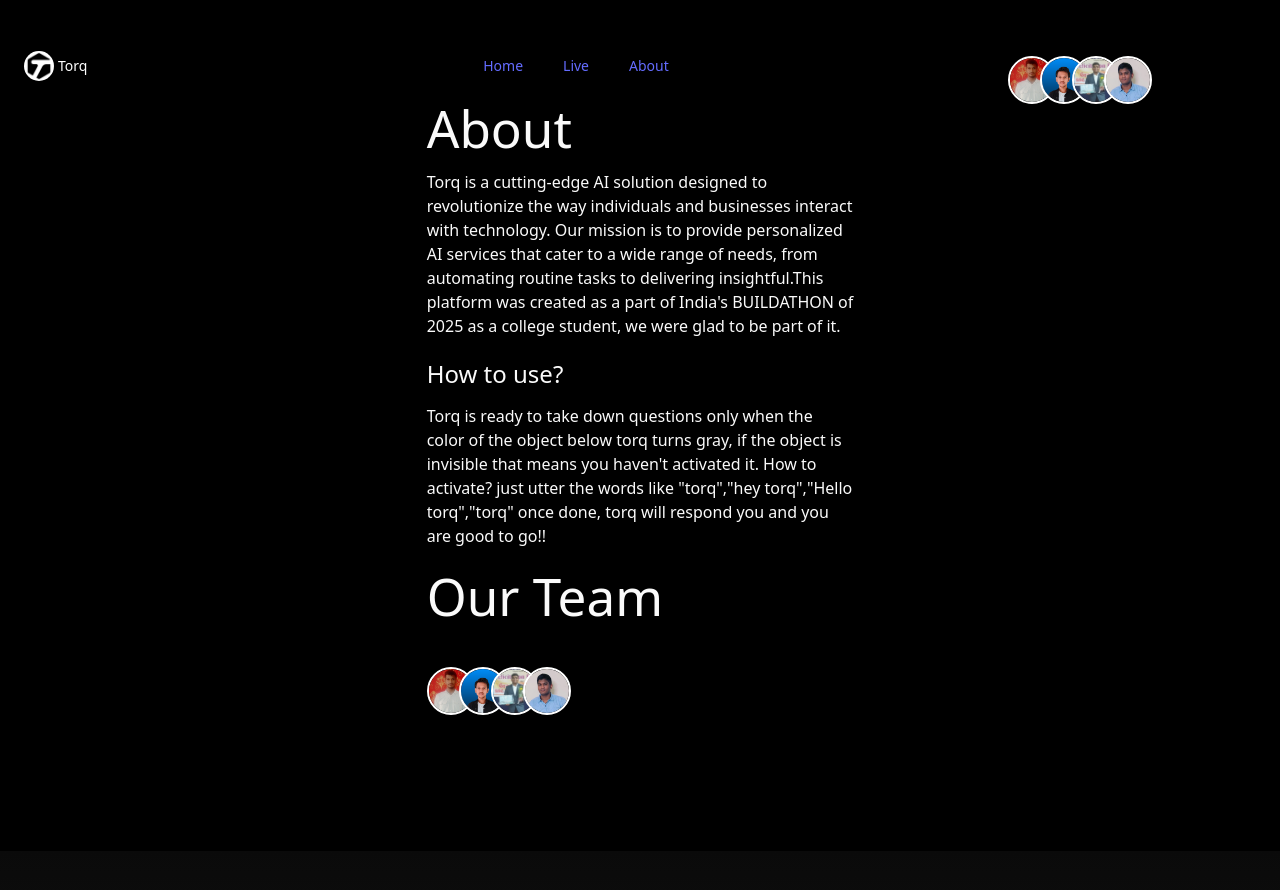
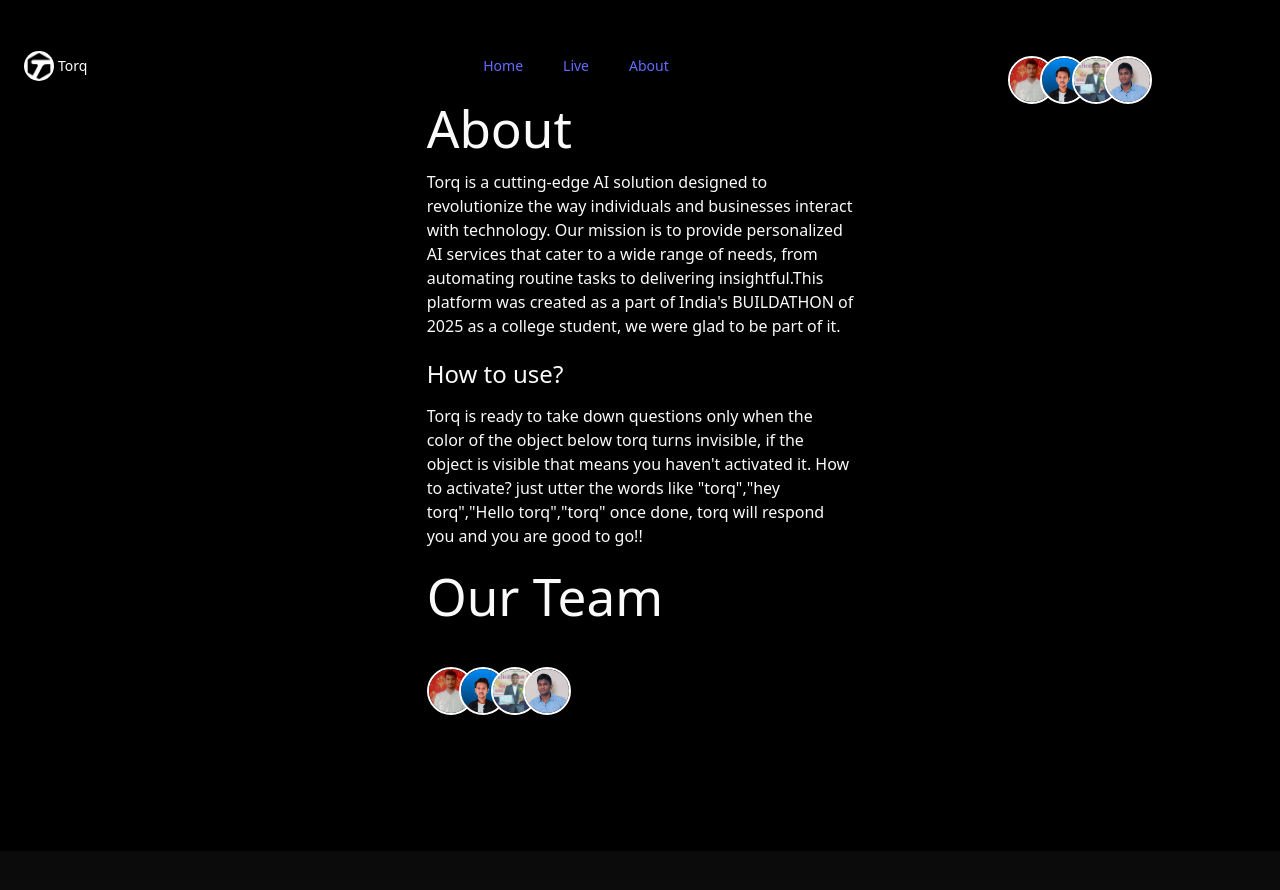
Before and after one commit to Mrunal-Malkar/ank, a React (Vite) app in the folder Torq.ai/: page /about in a window 1280 px wide. Shown: the top 890 px of the page. Built offline with nearby package versions, Linux system fonts and the light colour scheme.

Commit message:
update about

```diff
--- a/Torq.ai/src/pages/about.tsx
+++ b/Torq.ai/src/pages/about.tsx
@@ -15,7 +15,7 @@
         were glad to be part of it.
       </p>
       <h2 className="sm:text-2xl text-xl mt-1.5">How to use?</h2>
-      <p>Torq is ready to take down questions only when the color of the object below torq turns gray, if the object is invisible that means you haven't activated it. How to activate? just utter the words like "torq","hey torq","Hello torq","torq" once done, torq will respond you and you are good to go!!</p>
+      <p>Torq is ready to take down questions only when the color of the object below torq turns invisible, if the object is visible that means you haven't activated it. How to activate? just utter the words like "torq","hey torq","Hello torq","torq" once done, torq will respond you and you are good to go!!</p>
       <h1 className="sm:text-2xl text-xl mt-1.5">Our Team</h1>
       <div className="flex justify-center w-full">
         <AnimatedTooltipPreview />
```
